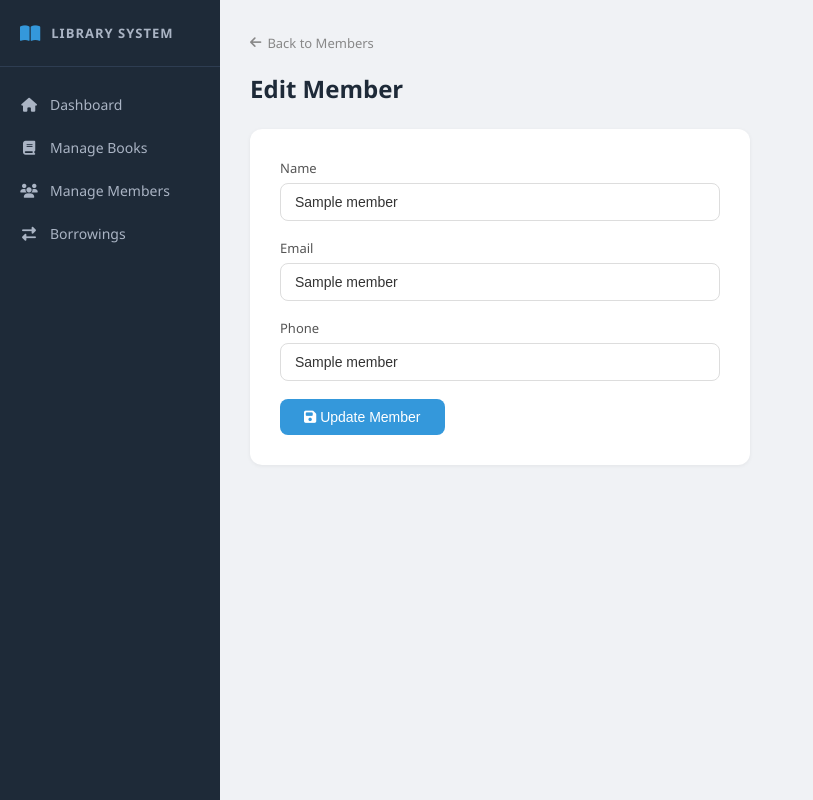
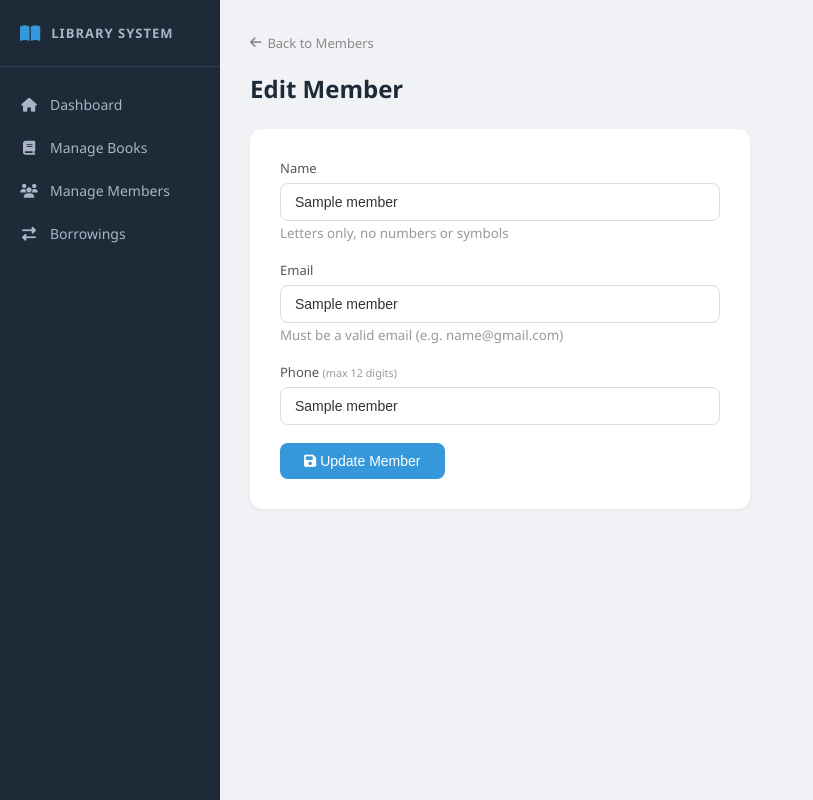
Before and after one commit to Aacceeee/library-system, a Python web app: template library-system-cccs105/src/templates/edit_member.html in a window 1280 px wide. Shown: the whole page, without its empty margins (0-813 px from the left). Run offline with Jinja, Linux system fonts and the light colour scheme; the template is opened without the code that fills it: most values are stand-ins (such as "Sample title", 1, 10 or a date in 2020).

Commit message:
Update edit_member.html

```diff
--- a/library-system-cccs105/src/templates/edit_member.html
+++ b/library-system-cccs105/src/templates/edit_member.html
@@ -10,18 +10,27 @@
 </div>
 
 <div class="form-card">
+    {% if error %}
+    <div style="background:#fdedec; color:#e74c3c; padding:10px 16px; border-radius:8px; margin-bottom:16px; font-size:13px;">
+        <i class="fas fa-exclamation-circle"></i> {{ error }}
+    </div>
+    {% endif %}
     <form method="POST">
         <div class="form-group">
             <label>Name</label>
-            <input type="text" name="name" value="{{ member[1] }}">
+            <input type="text" name="name" value="{{ member[1] }}"
+                   oninput="this.value=this.value.replace(/[^a-zA-Z\s]/g,'')" required>
+            <small style="color:#999;">Letters only, no numbers or symbols</small>
         </div>
         <div class="form-group">
             <label>Email</label>
-            <input type="text" name="email" value="{{ member[2] }}">
+            <input type="email" name="email" value="{{ member[2] }}" required>
+            <small style="color:#999;">Must be a valid email (e.g. name@gmail.com)</small>
         </div>
         <div class="form-group">
-            <label>Phone</label>
-            <input type="text" name="phone" value="{{ member[3] }}">
+            <label>Phone <small style="color:#999;">(max 12 digits)</small></label>
+            <input type="text" name="phone" value="{{ member[3] }}"
+                   maxlength="12" oninput="this.value=this.value.replace(/[^0-9]/g,'')" required>
         </div>
         <button type="submit" class="btn-submit">
             <i class="fas fa-save"></i> Update Member
```
